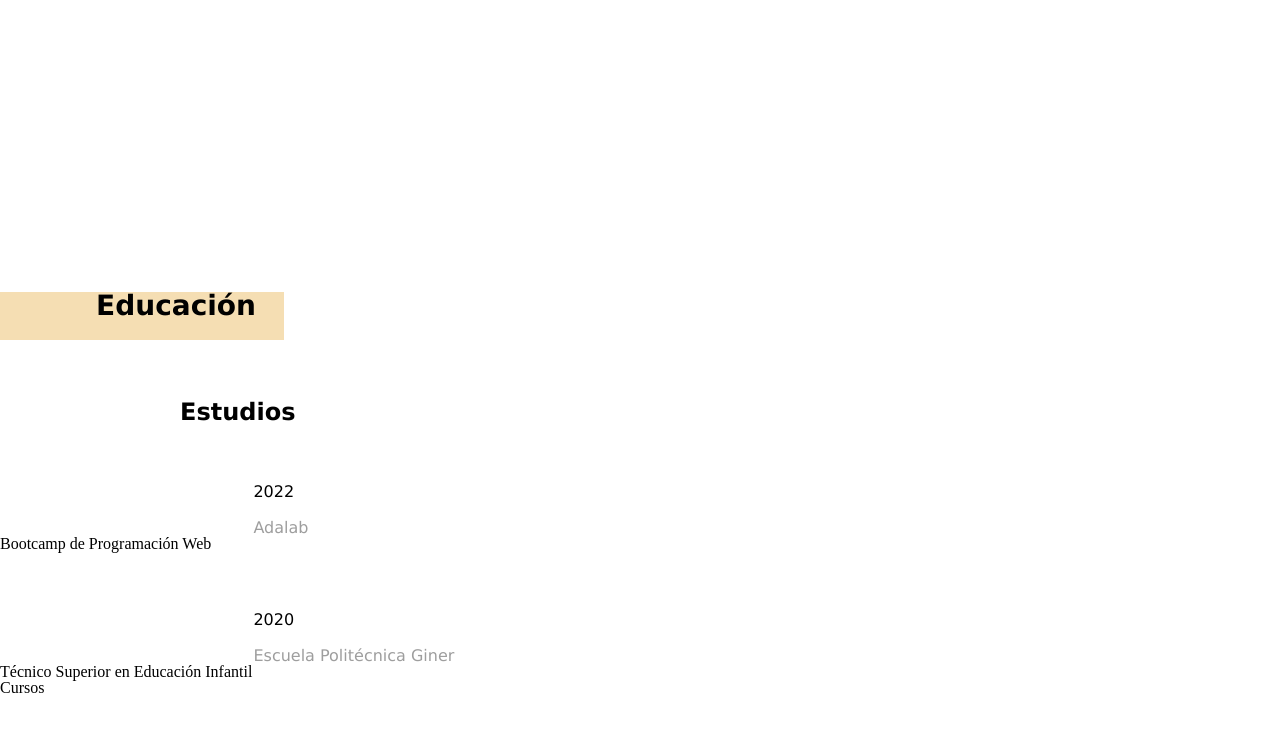
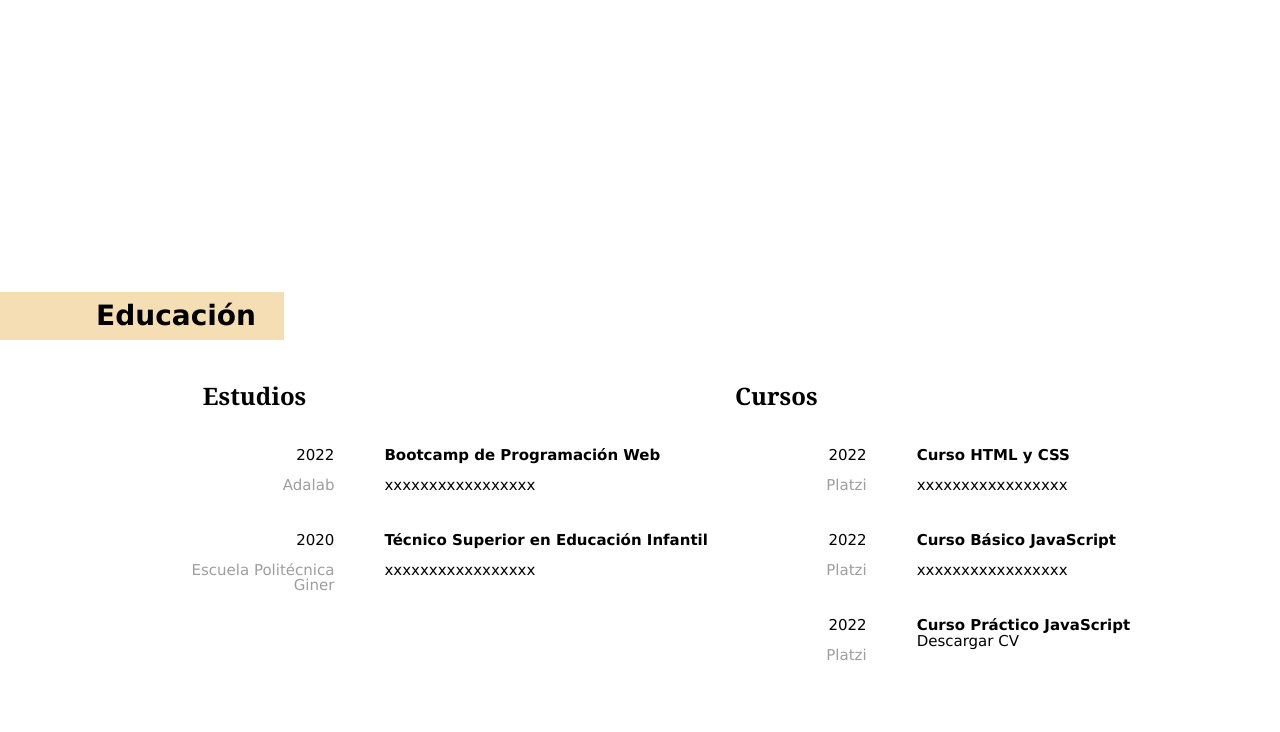
Before and after one commit to celiamartin11/Personal-Project-CV-JavaScript, a website: page src/html/index.html in a window 1280 px wide. Shown: the part 578-1310 px from the top of the page. Drawn offline with nearby package versions, Linux system fonts and the light colour scheme; files that its build step writes are made by us from their sources; files whose address does not match are found by name.

Commit message:
add studies and curses and styles

```diff
--- a/src/html/index.html
+++ b/src/html/index.html
@@ -40,20 +40,63 @@
     </section>
     <section class="studies-container" id="about-me">
       <h1 class="education">Educación</h1>
-      <div>
-        <h2 class="studies">Estudios</h2>
+      <div class="education-contain">
+        <article>
+          <h2 class="article-title">Estudios</h2>
+          <div class="article-container">
+            <div class="article-date">
               <h3 class="date">2022</h3>
               <h4 class="school-name">Adalab</h4>
+            </div>
+            <div>
               <h2 class="studies-name">Bootcamp de Programación Web</h2>
-        <p></p>
-
+              <p class="description">xxxxxxxxxxxxxxxxx</p>
+            </div>
+          </div>
+          <div class="article-container">
+            <div class="article-date">
               <h3 class="date">2020</h3>
               <h4 class="school-name">Escuela Politécnica Giner</h4>
-        <h2>Técnico Superior en Educación Infantil</h2>
-        <p></p>
             </div>
             <div>
-        <h2>Cursos</h2>
+              <h2 class="studies-name">Técnico Superior en Educación Infantil</h2>
+              <p class="description">xxxxxxxxxxxxxxxxx</p>
+            </div>
+          </div>
+        </article>
+        <article>
+          <h2 class="article-title">Cursos</h2>
+          <div class="article-container">
+            <div class="article-date">
+              <h3 class="date">2022</h3>
+              <h4 class="school-name">Platzi</h4>
+            </div>
+            <div>
+              <h2 class="studies-name">Curso HTML y CSS</h2>
+              <p class="description">xxxxxxxxxxxxxxxxx</p>
+            </div>
+          </div>
+          <div class="article-container">
+            <div class="article-date">
+              <h3 class="date">2022</h3>
+              <h4 class="school-name">Platzi</h4>
+            </div>
+            <div>
+              <h2 class="studies-name">Curso Básico JavaScript</h2>
+              <p class="description">xxxxxxxxxxxxxxxxx</p>
+            </div>
+          </div>
+          <div class="article-container">
+            <div class="article-date">
+              <h3 class="date">2022</h3>
+              <h4 class="school-name">Platzi</h4>
+            </div>
+            <div>
+              <h2 class="studies-name">Curso Práctico JavaScript</h2>
+              <a class="description">Descargar CV</a>
+            </div>
+          </div>
+        </article>
       </div>
     </section>
   </main>
--- a/src/scss/main.scss
+++ b/src/scss/main.scss
@@ -139,28 +139,56 @@
     background-color: wheat;
     width: 20vw;
     height: 6vh;
-    text-align: end;
+    display: flex;
+    align-items: center;
+    justify-content: end;
 }
 
-.studies{
-    font-family: Verdana, Geneva, Tahoma, sans-serif;
-    font-weight: bolder;
+.education-contain{
+    display: grid;
+    grid-template-columns: 50% 50%;
+    margin-left: 16%;
+    margin-top: 3.5%;
+}
+
+.article-title{
+    font-family: Cambria, Cochin, Georgia, Times, 'Times New Roman', serif;    font-weight: bolder;
     font-size: 24px;
-    margin-top: 60px;
-    margin-left: 180px;
+}
+
+.article-container{
+    display: grid;
+    grid-template-columns: 30% 70%;
+    margin-top: 40px;
+    margin-left: -40px;
+}
+
+.article-date{
+    text-align: end;
 }
 
 .date{
     font-family: Verdana, Geneva, Tahoma, sans-serif;
-    font-size: 16px;
-    margin-top: 60px;
-    margin-left: 20%;
+    font-size: 15px;
 }
 
 .school-name{
     font-family: Verdana, Geneva, Tahoma, sans-serif;
-    font-size: 16px;
-    margin-top: 20px;
-    margin-left: 20%;
+    font-size: 15px;
     color: rgb(158, 158, 158);
+    margin-top: 15px;
 }
+
+.studies-name{
+    font-family: Verdana, Geneva, Tahoma, sans-serif;
+    font-size: 15px;
+    font-weight: bold;
+    margin-left: 50px;
+}
+
+.description{
+    font-family: Verdana, Geneva, Tahoma, sans-serif;
+    font-size: 15px;
+    margin-left: 50px;
+    margin-top: 15px;
+}
```
Lines whose indentation alone changed are shown as unchanged.
